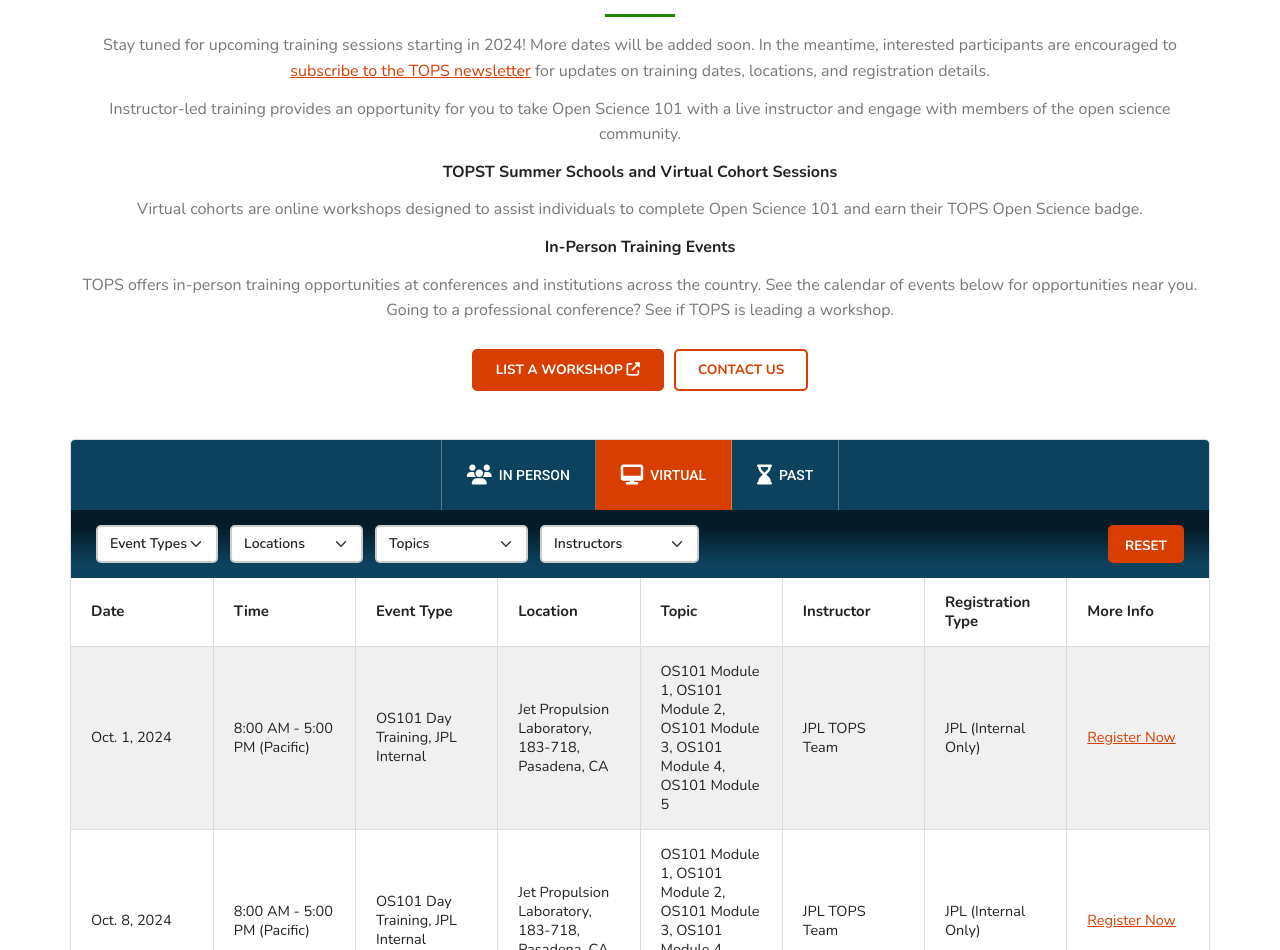
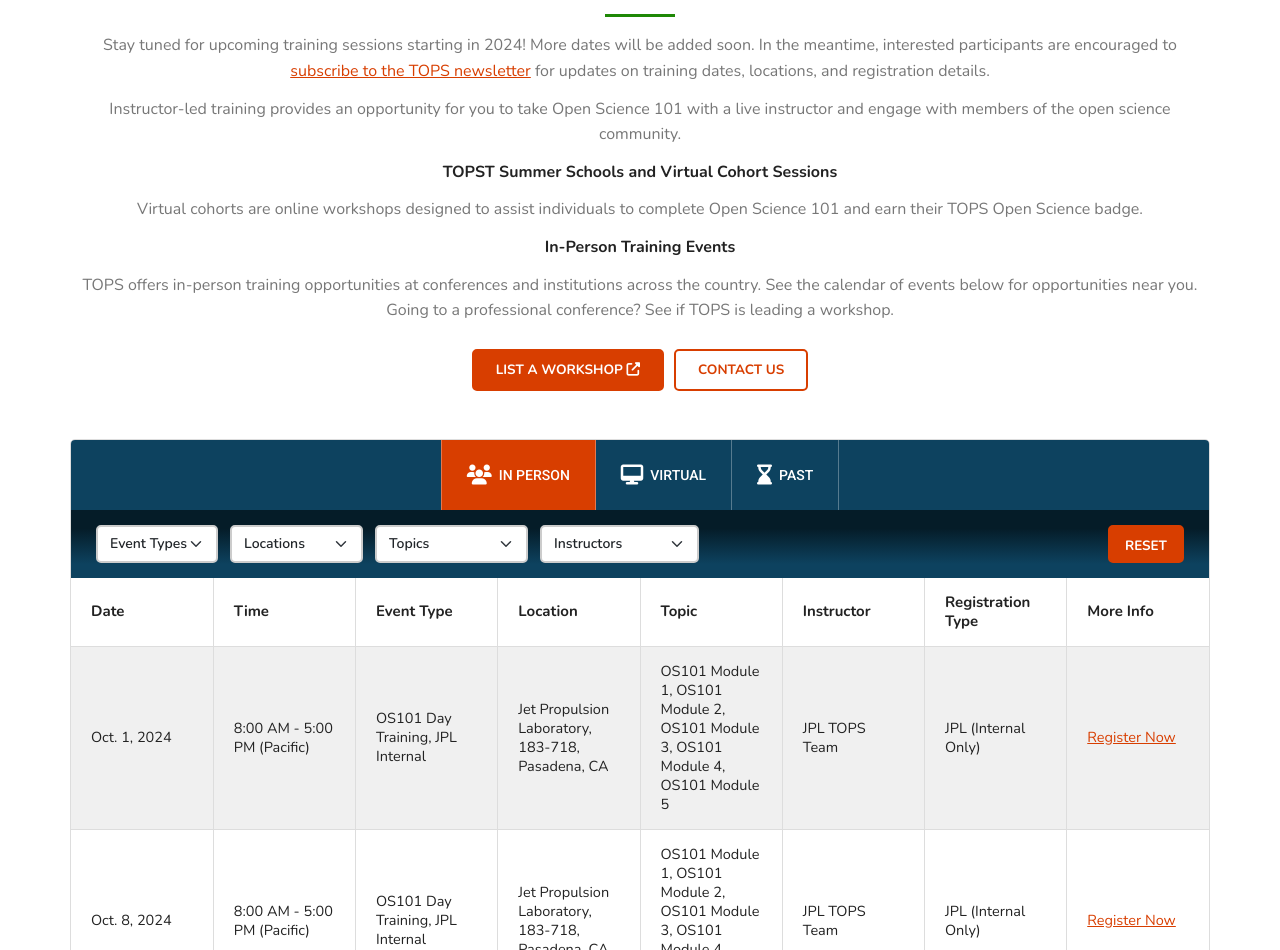
Before and after one commit to bressler1995/TOPS-Website-Front-End, a Jekyll site: the page built from pages/takeos101.md, in a window 1280 px wide. Shown: the part 2530-3480 px from the top of the page. Built offline with Jekyll 4.4.1, drawn with Linux system fonts in a browser that asks for light colours.

Commit message:
set in person button to active as well

```diff
--- a/_includes/takeos101/instructorled.html
+++ b/_includes/takeos101/instructorled.html
@@ -15,8 +15,8 @@
       <div class="col-12">
         <div id="tops_workshops_container" class="d-flex flex-column flex-wrap tops_workshops_container">
           <div class="d-flex flex-row flex-wrap justify-content-center tops_workshops_tabs">
-            <button class="workshop_tab" type="button"><i class="fa-solid fa-users"></i><span>In Person</span></button>
-            <button class="workshop_tab active" type="button"><i class="fa-solid fa-desktop"></i><span>Virtual</span></button>
+            <button class="workshop_tab active" type="button"><i class="fa-solid fa-users"></i><span>In Person</span></button>
+            <button class="workshop_tab" type="button"><i class="fa-solid fa-desktop"></i><span>Virtual</span></button>
 			<button class="workshop_tab" type="button"><i class="fa-solid fa-hourglass-end"></i><span>Past</span></button>
           </div>
           <div class="tops_workshops_tables">
```
